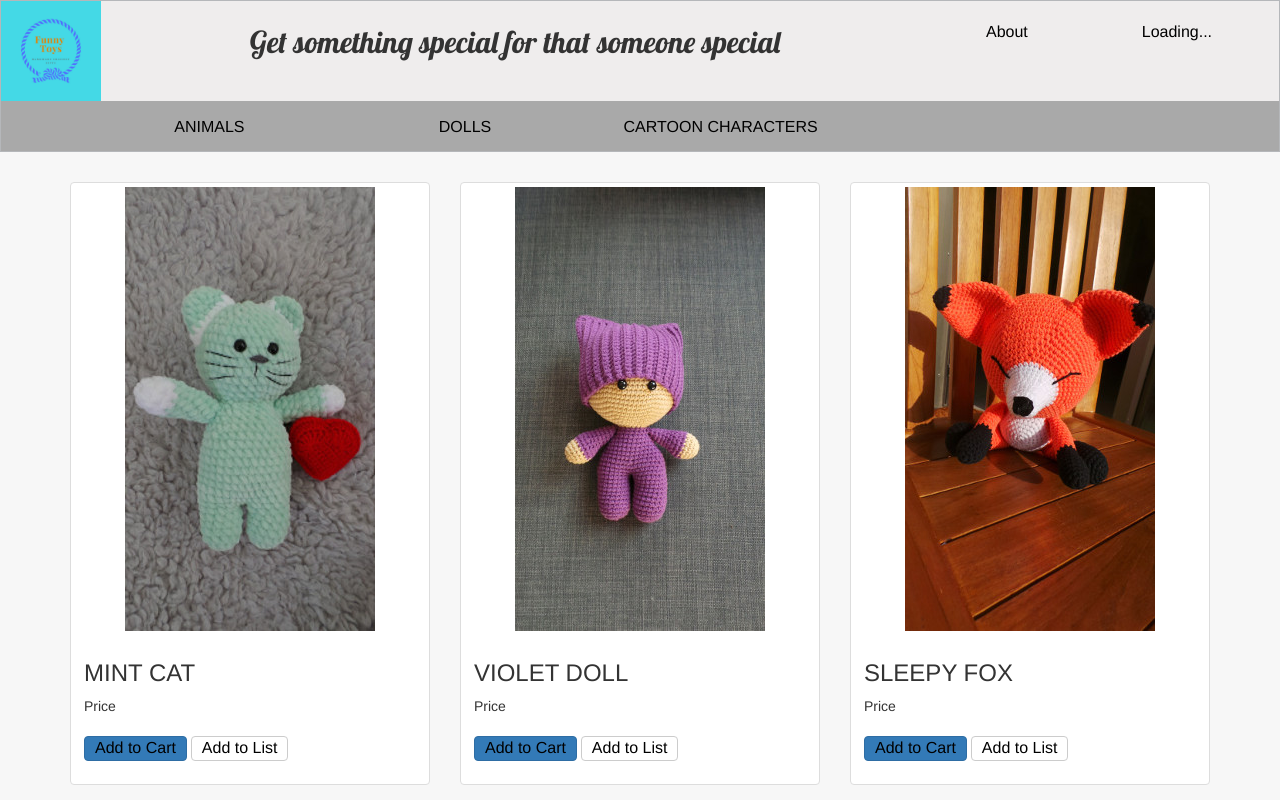
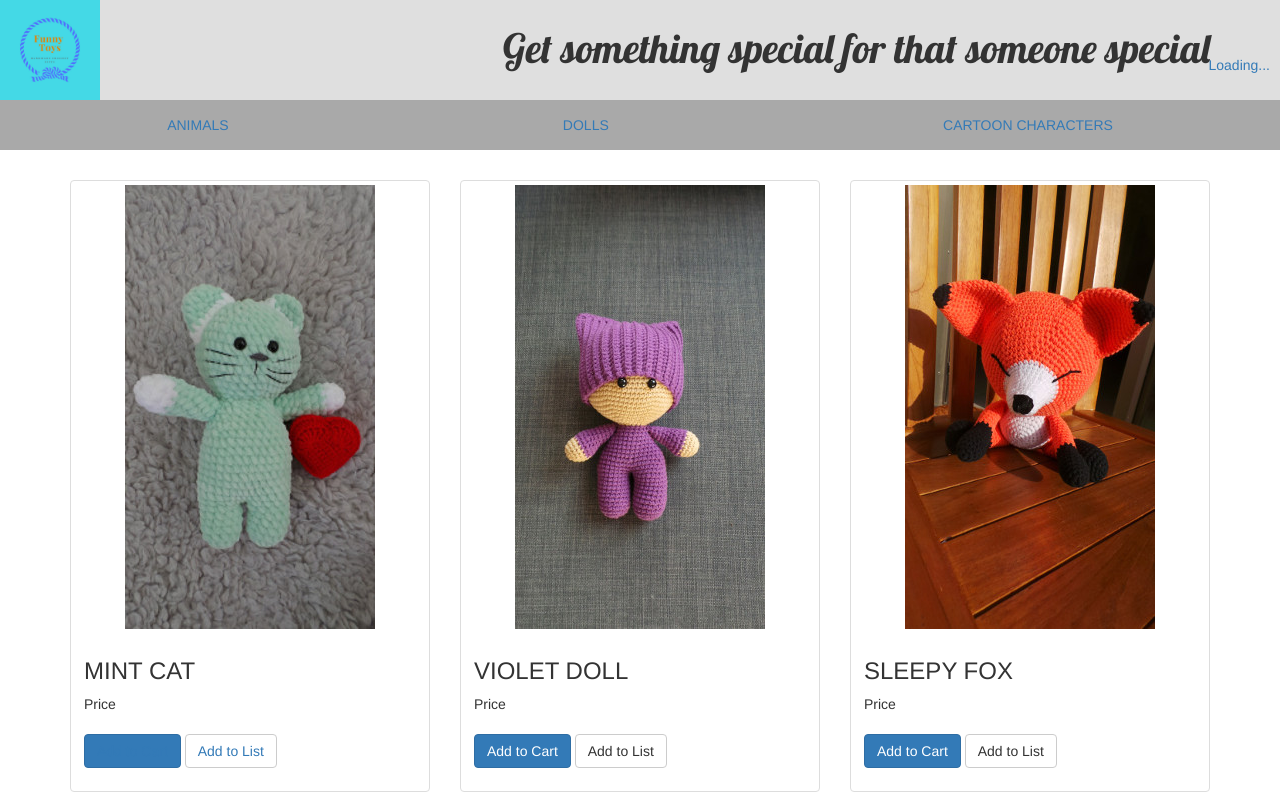
Before and after one commit to coatceatl/node_react-app, a React app: page / in a window 1280 px wide. Shown: the top 800 px of the page. Built offline with nearby package versions, Linux system fonts and the light colour scheme; no server answers.

Commit message:
changed header, steel needs some css

```diff
--- a/src/components/Header.css
+++ b/src/components/Header.css
@@ -1,46 +1,42 @@
-body {
-  background-color: #f7f7f7;
+.nav-main {
+  background-color: #dfdfdf;
 }
 
+.nav-right {
+  position: absolute;
+  right: 10px;
+  top: 55px;
+}
+
+.nav-fill {
+  position: absolute;
+  top: 20px;
+  left: 110px;
+  font-family: Lobster, Sans-Serif;
+  font-size: 40px;
+  min-width: 1100px;
+  text-align: right;
+}
+
+.nav-subnav {
+  height: 50px;
+  background-color:darkgray;
+  padding-top: 15px;
+  display: flex;
+  justify-content: space-around;
+}
+
+/*
 header {
   border-width: 0.14px;
   border-color: #b5b7ba;
   border-style: solid;
-  background-color: #dfdfdf;
-  align-items: center;
-}
-
-#nav-main {
-  width: 100%;
-  height: 100px;
-  position: relative;
-  justify-content: space-between;
-}
-
-.nav-left {
-  position: relative;
-  float: left;
-}
-
-.nav-right {
-  position: relative;
-  float: right;
-  width: auto;
-  display: inline-block;
-  vertical-align: bottom;
-}
+  }
 
 a .container .nav-right {
   width: 70px;
 }
 
-.nav-fill {
-  width: auto;
-  font-size: 30px;
-  text-align: center;
-  padding-top: 20px;
-  font-family: Lobster, Sans-Serif;
-}
 
 #nav-subnav {
   height: 50px;
@@ -62,7 +58,6 @@ a .container .nav-right {
   padding-right: 10px;
   display: flex;
   justify-content: space-around;
-  width: 350px;
   height: 150px;
 }
 
@@ -99,3 +94,4 @@ li {
 .btn-group button {
   margin-top: 0;
 }
+*/
--- a/src/components/Header.jsx
+++ b/src/components/Header.jsx
@@ -46,29 +46,22 @@ class Header extends Component {
 
   render () {
     return (
-      <div>
-        <header>
-          <div id='navbar'>
-            <div id='nav-main'>
+      <header className='nav'>
+        <div className='nav-main'>
           <div className='nav-left'>
             <a href='#home'><img className='logo' width={100} height={100} src='img/Logo_blue1.png' /></a>
           </div>
           <div className='nav-right'>
-                <div className='signin'>
-                  <a href='/about'>About</a>
             <a href='#'>{this.renderContent()}</a>
-                </div>
           </div>
           <div className='nav-fill'>Get something special for that someone special</div>
         </div>
-            <div id='nav-subnav'>
+        <div className='nav-subnav'>
           <a href='#'><span className='nav-content'>ANIMALS</span></a>
           <a href='#'><span className='nav-content'>DOLLS</span></a>
           <a href='#'><span className='nav-content'>CARTOON CHARACTERS</span></a>
         </div>
-          </div>
       </header>
-      </div>
     );
   }
 }
```
Also changed, not shown: public/bundle.js. Lines whose indentation alone changed are shown as unchanged.
